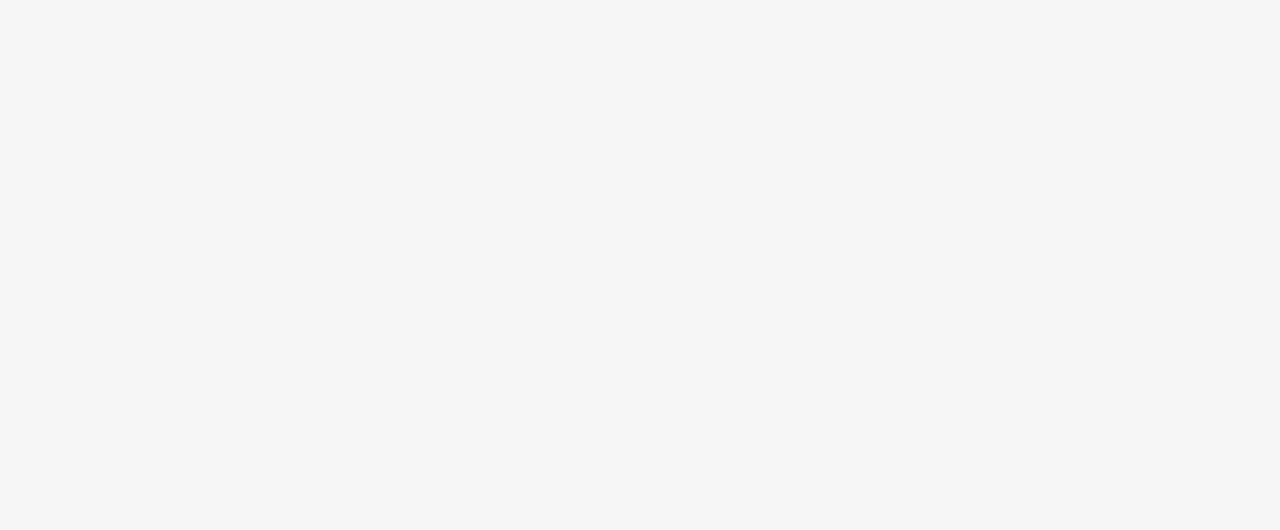
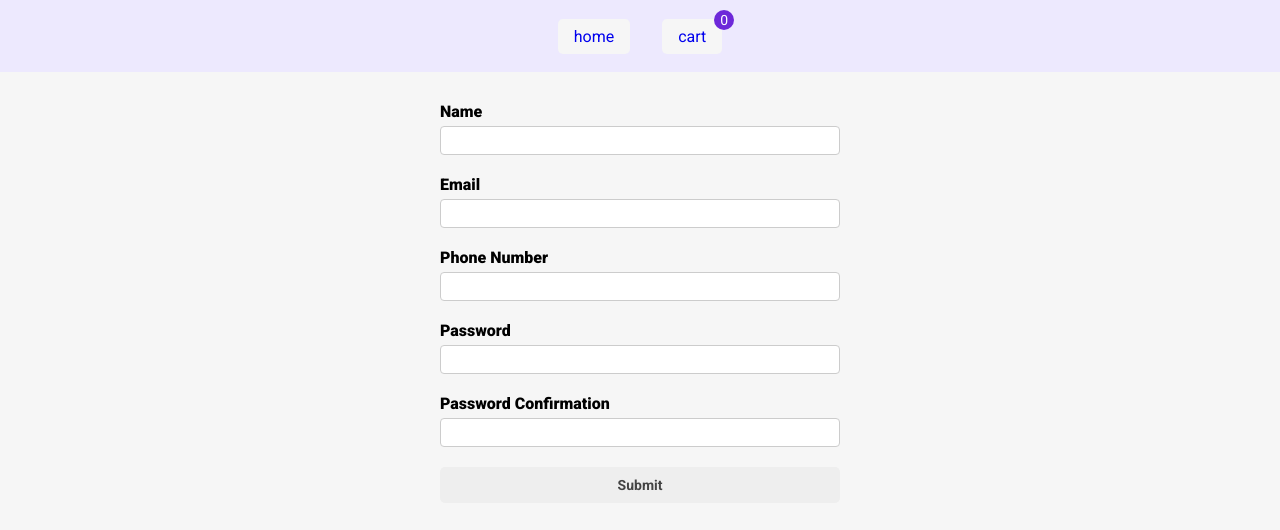
Before and after one commit to MiaadEstakhri/shopping-cart-React-, a React (Create React App) app: page /signup in a window 1280 px wide. Before the commit this address had no page. Shown: the top 530 px of the page. Built offline with nearby package versions, Linux system fonts and the light colour scheme.

Commit message:
Add signup form by formik and yup

```diff
--- a/package.json
+++ b/package.json
@@ -3,12 +3,14 @@
   "version": "0.1.0",
   "private": true,
   "dependencies": {
+    "formik": "^2.2.9",
     "react": "^18.2.0",
     "react-dom": "^18.2.0",
     "react-router-dom": "^6.4.3",
     "react-scripts": "5.0.1",
     "react-toastify": "^9.1.1",
-    "web-vitals": "^2.1.4"
+    "web-vitals": "^2.1.4",
+    "yup": "^0.32.11"
   },
   "scripts": {
     "start": "react-scripts start",
--- a/src/App.js
+++ b/src/App.js
@@ -6,6 +6,7 @@
 import { ToastContainer } from "react-toastify";
 import "react-toastify/dist/ReactToastify.css";
 import CheckoutPage from "./pages/CheckoutPage/CheckoutPage";
+import SignupPage from "./pages/SignupPage/SignupPage";
 
 function App() {
   return (
@@ -14,6 +15,7 @@
       <Routes>
         <Route path="/cart" element={<CartPage />} />
         <Route path="/checkOut" element={<CheckoutPage />} />
+        <Route path="/signup" element={<SignupPage />} />
         <Route path="/" element={<HomePage />} />
       </Routes>
     </CartProvider>
--- /dev/null
+++ b/src/common/Input.js
@@ -0,0 +1,20 @@
+import "./input.css";
+
+const Input = ({ label, name, formik, type = "text" }) => {
+  return (
+    <div className="formControl">
+      <label htmlFor={"name"}>{label}</label>
+      <input
+        type="text"
+        id={name}
+        {...formik.getFieldProps(name)}
+        name={name}
+      />
+      {formik.errors[name] && formik.touched[name] && (
+        <div className="error">{formik.errors[name]}</div>
+      )}
+    </div>
+  );
+};
+
+export default Input;
--- /dev/null
+++ b/src/common/input.css
@@ -0,0 +1,31 @@
+label {
+  display: flex;
+  margin-bottom: 5px;
+  font-weight: 800;
+}
+
+input[type="text"],
+input[type="tel"],
+input[type="email"],
+input[type="password"] {
+  width: 400px;
+  padding: 6px 12px;
+  display: block;
+  background-color: #fff;
+  color: #444;
+  border: 1px solid #ccc;
+  border-radius: 4px;
+}
+
+.formControl {
+  margin-bottom: 20px;
+}
+
+.error {
+  color: #ce1f1f;
+}
+
+input:focus {
+  outline: none;
+  border: 2px solid #6d28d9 ;
+}
--- /dev/null
+++ b/src/components/Signup/Signup.js
@@ -0,0 +1,84 @@
+import Input from "../../common/Input";
+import { useFormik } from "formik";
+import * as Yup from "yup";
+import "./signup.css";
+
+const initialValues = {
+  name: "",
+  email: "",
+  phoneNumber: "",
+  password: "",
+  passwordConfirm: "",
+};
+
+const onSubmit = (values) => {
+  console.log(values);
+  // axios
+  //   .post("http://localhost:3001/users", values)
+  //   .then((res) => console.log(res.data))
+  //   .catch((err) => console.log(err));
+};
+
+const validationSchema = Yup.object({
+  name: Yup.string()
+    .required("Name is required")
+    .min(6, "name length is not valid"),
+  email: Yup.string()
+    .email("Invalid email format")
+    .required("Email is required"),
+  phoneNumber: Yup.string()
+    .required("Phone Number is required")
+    .matches(/^[0-9]{11}$/, "Invalid Phone Number")
+    .nullable(),
+  password: Yup.string()
+    .required("Password is required")
+    .matches(
+      /^(?=.*[a-z])(?=.*[A-Z])(?=.*[0-9])(?=.*[!@#$%^&*])(?=.{8,})/,
+      "Must Contain 8 Characters, One Uppercase, One Lowercase, One Number and One Special Case Character"
+    ),
+  passwordConfirm: Yup.string()
+    .required("Password confirmation is required")
+    .oneOf([Yup.ref("password"), null], "password must match"),
+});
+
+const SignupForm = () => {
+  const formik = useFormik({
+    initialValues,
+    onSubmit,
+    validationSchema,
+    validateOnMount: true,
+    enableReinitialize: true,
+  });
+
+  return (
+    <section className="formContainer">
+      <form onSubmit={formik.handleSubmit}>
+        <Input formik={formik} name="name" label="Name" />
+        <Input formik={formik} name="email" label="Email" type="email" />
+        <Input
+          formik={formik}
+          name="phoneNumber"
+          label="Phone Number"
+          type="tel"
+        />
+        <Input
+          formik={formik}
+          name="password"
+          label="Password"
+          type="password"
+        />
+        <Input
+          formik={formik}
+          name="passwordConfirm"
+          label="Password Confirmation"
+          type="password"
+        />
+        <button type="submit" disabled={!formik.isValid} className="btn primary">
+          Submit
+        </button>
+      </form>
+    </section>
+  );
+};
+
+export default SignupForm;
--- /dev/null
+++ b/src/components/Signup/signup.css
@@ -0,0 +1,20 @@
+.formContainer {
+  padding-top: 30px;
+  display: flex;
+  justify-content: center;
+}
+
+button:disabled {
+  cursor: not-allowed;
+  width: 100%;
+  padding: 10px;
+  background-color: #eee;
+  color: #444;
+}
+
+.formContainer button {
+  width: 100%;
+  padding: 10px;
+  font-weight: 600;
+  font-size: 14px;
+}
--- /dev/null
+++ b/src/pages/SignupPage/SignupPage.js
@@ -0,0 +1,12 @@
+import SignupForm from "../../components/Signup/Signup";
+import Layout from "../../Layout/Layout";
+
+const SignupPage = () => {
+  return (
+    <Layout>
+      <SignupForm />
+    </Layout>
+  );
+};
+
+export default SignupPage;
```
Also changed, not shown: 1 other file (tests, documents, lock files or other folders).
